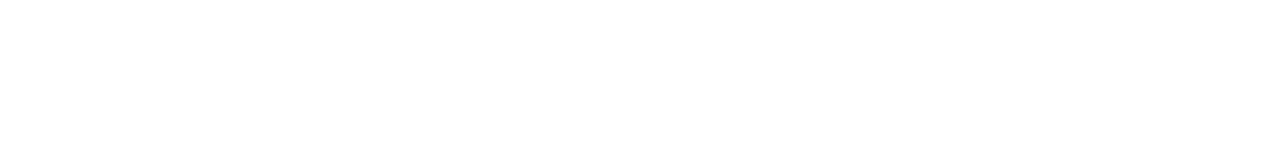
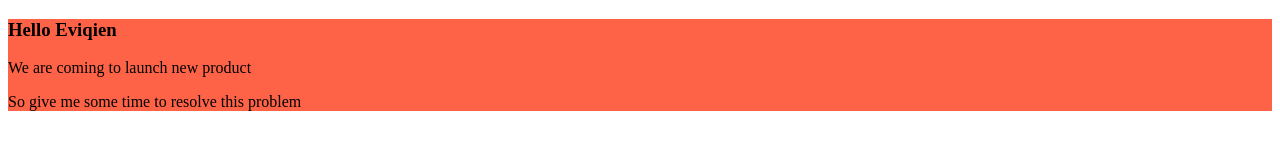
Before and after one commit to freelancermehdi1/Portfolio-Website, a plain HTML site: page index.html in a window 1280 px wide. Drawn offline with Linux system fonts and the light colour scheme.

Commit message:
my frist blog

```diff
--- /dev/null
+++ b/Style/blog.css
@@ -0,0 +1,3 @@
+div{
+    background-color: tomato;
+}
--- a/index.html
+++ b/index.html
@@ -3,9 +3,14 @@
 <head>
     <meta charset="UTF-8">
     <meta name="viewport" content="width=device-width, initial-scale=1.0">
-    <title>Eviqe</title>
+    <title>My Frist Website</title>
+    <link rel="stylesheet" href="Style/blog.css">
 </head>
 <body>
-
+<div>
+    <h3>Hello Eviqien</h3>
+    <p>We are coming to launch new product</p>
+    <p>So give me some time to resolve this problem</p>
+</div>
 </body>
 </html>
```
